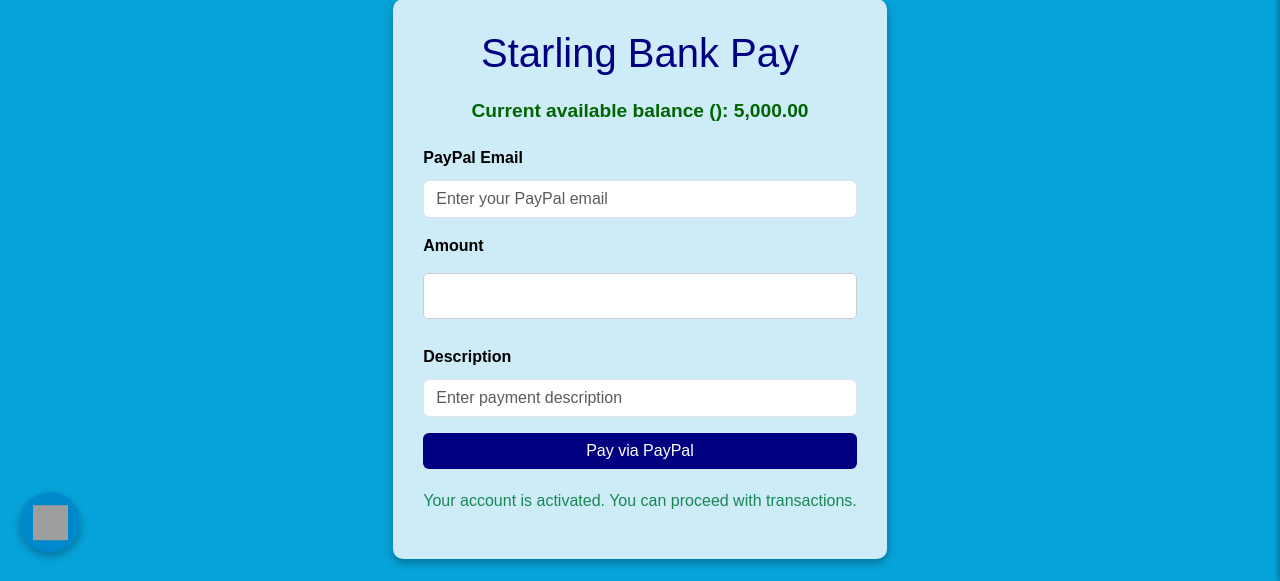
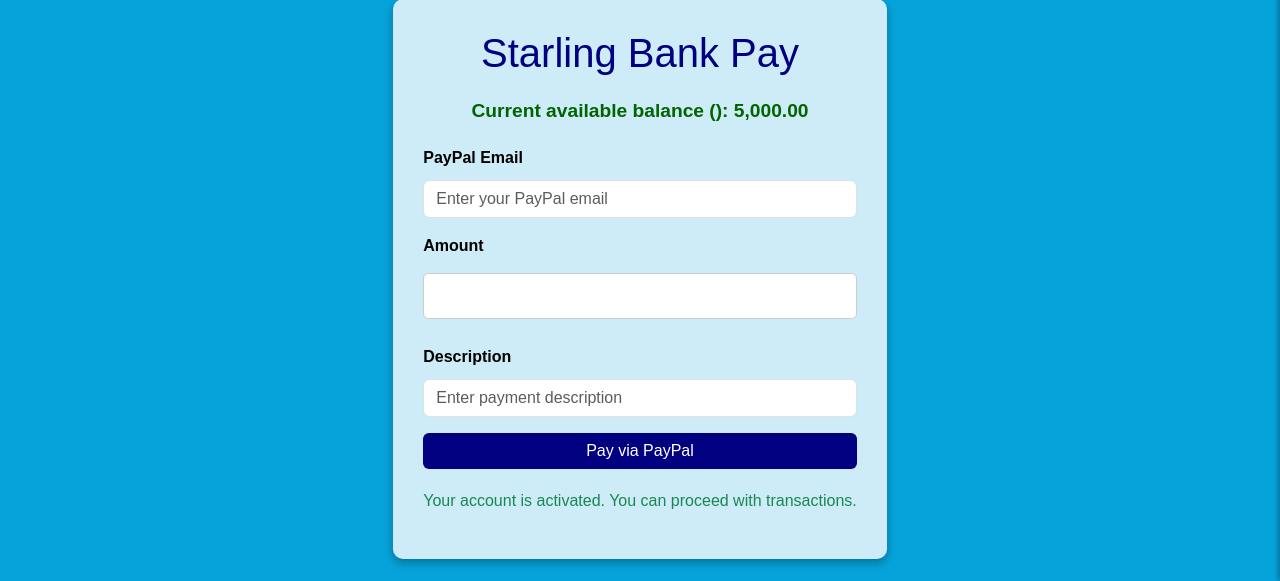
Before and after one commit to savagethug01/OnlineBank, a Django app: page /paypal/ in a window 1280 px wide. Shown: the part 219-800 px from the top of the page. Run offline with Django 5.2, Linux system fonts and the light colour scheme; a user stored in the database is signed in; data comes from the database, SQL or seed files in the repository; some libraries are stand-ins or nearby versions; grey boxes are pictures that could not be loaded.

Commit message:
Update paypal.html
Save

```diff
--- a/wealthbridge/bank_app/templates/bank_app/paypal.html
+++ b/wealthbridge/bank_app/templates/bank_app/paypal.html
@@ -365,10 +365,7 @@
 </style>
 </head>
 <body>
-    <div class="telegram-icon" id="telegramBtn">
-        <img src="https://upload.wikimedia.org/wikipedia/commons/8/82/Telegram_logo.svg" alt="Telegram">
-    </div>
-    <!-- Bank Header -->
+
     <header class="bank-header">
         <h1>Paypal Transfer</h1>
         <div class="notification-bell" onclick="toggleSidebar()">
```
